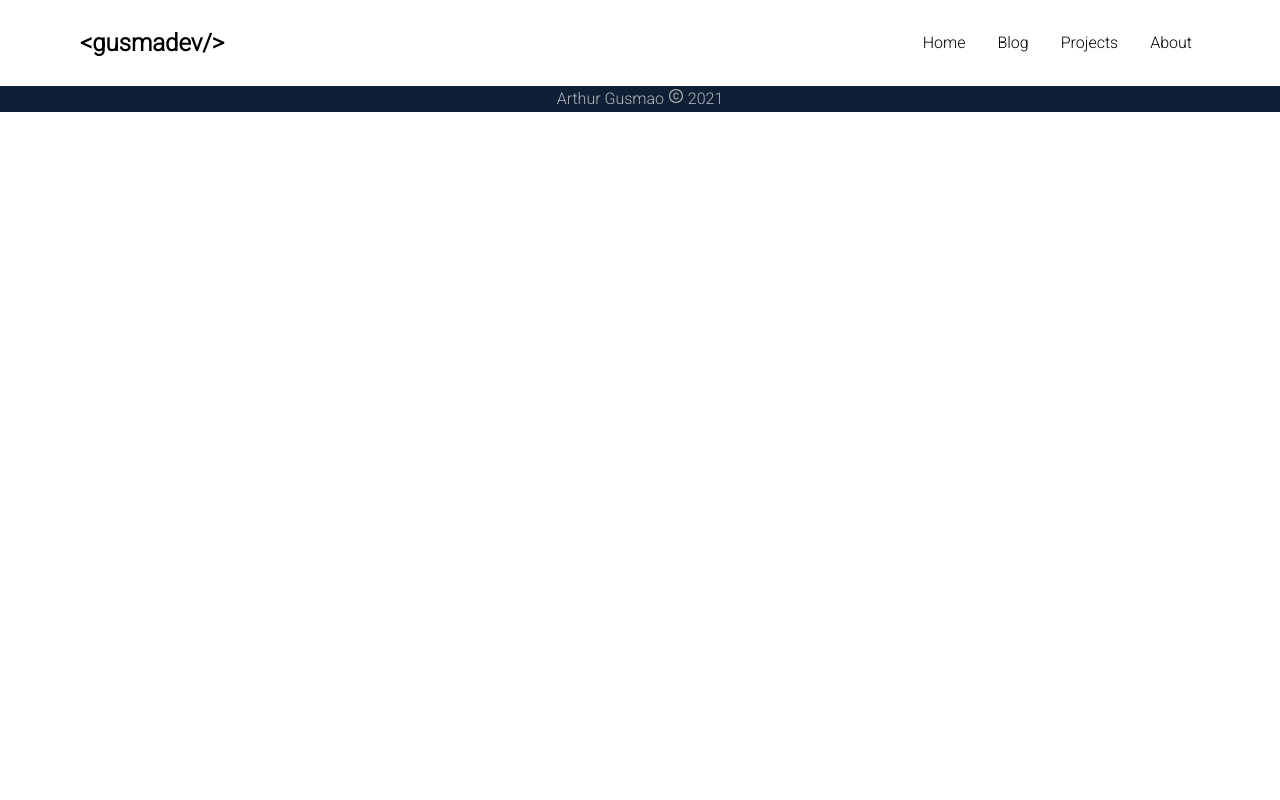
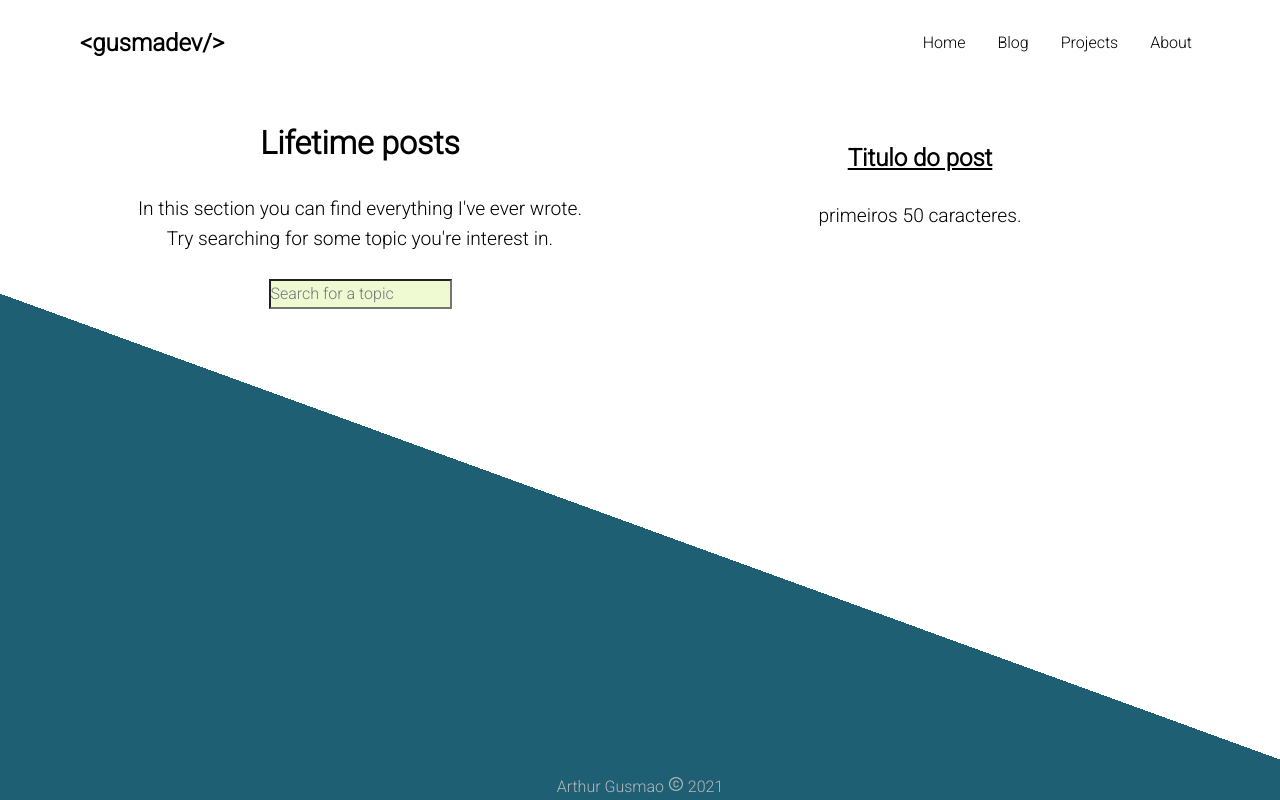
Before and after one commit to arthurgusma/gusmadev, a Next.js app in the folder gusmadev/: page /posts in a window 1280 px wide. Built offline with nearby package versions, Linux system fonts and the light colour scheme.

Commit message:
Mock version of blog posts created.

```diff
--- a/gusmadev/package.json
+++ b/gusmadev/package.json
@@ -1,6 +1,6 @@
 {
   "name": "gusmadev",
-  "version": "0.1.0",
+  "version": "0.2.0",
   "private": true,
   "scripts": {
     "dev": "next dev",
--- /dev/null
+++ b/gusmadev/src/components/Blog/index.tsx
@@ -0,0 +1,31 @@
+import styles from './styles.module.scss';
+
+export function Blog() {
+  return (
+    <div className={styles.container}>
+      <div className={styles.containerWrapper}>
+        <div className={styles.content}>
+          <h1>Lifetime posts</h1>
+          <p>
+            In this section you can find everything I've ever wrote. Try
+            searching for some topic you're interest in.
+          </p>
+          <form action='/posts' method='POST'>
+            <input
+              type='text'
+              id='post'
+              name='topic'
+              placeholder='Search for a topic'
+            />
+          </form>
+        </div>
+        <div className={styles.content}>
+          <h2>
+            <a href='/read/<%= post.title %>'>Titulo do post </a>
+          </h2>
+          <p>primeiros 50 caracteres.</p>
+        </div>
+      </div>
+    </div>
+  );
+}
--- /dev/null
+++ b/gusmadev/src/components/Blog/styles.module.scss
@@ -0,0 +1,43 @@
+.containerWrapper {
+  max-width: 1120px;
+  display: flex;
+  justify-content: space-around;
+  align-items: center;
+  text-align: center;
+  margin: 0 auto;
+}
+
+.content {
+  width: 50%;
+
+  & p {
+    padding: 0 1rem;
+  }
+
+  & h1 {
+    margin-top: 2rem;
+  }
+
+  & h2 a {
+    color: #000000;
+    text-decoration: underline;
+
+    &:hover {
+      color: gray;
+    }
+  }
+
+  & input {
+    background-color: #effad3;
+  }
+}
+
+@media (max-width: 650px) {
+  .containerWrapper {
+    display: grid;
+  }
+  .content {
+    width: 100%;
+    margin: 1rem auto;
+  }
+}
--- /dev/null
+++ b/gusmadev/src/pages/posts.module.scss
@@ -0,0 +1,25 @@
+.container {
+  background: -webkit-linear-gradient(70deg, #1e5f74 40%, #ffffff 40%);
+  height: 100vh;
+
+  & footer {
+    position: absolute;
+    bottom: 0;
+  }
+
+  & p {
+    padding: 0 3rem;
+    font-size: 1.2rem;
+  }
+
+  & h1,
+  h2,
+  p {
+    margin-bottom: 1.5rem;
+  }
+
+  & footer p {
+    margin: 0;
+    font-size: 1rem;
+  }
+}
--- a/gusmadev/src/pages/posts.tsx
+++ b/gusmadev/src/pages/posts.tsx
@@ -1,15 +1,21 @@
 import Head from 'next/head';
 import { Footer } from '../components/Footer';
 import { Navbar } from '../components/Navbar';
+import { Blog } from '../components/Blog';
+
+import styles from './posts.module.scss';
 
 export default function Posts() {
   return (
-        <>
-    <Head>
-      <title>Posts | Gusmadev</title>
-    </Head>
-    <Navbar/>
-    <Footer/>
+    <>
+      <Head>
+        <title>Posts | Gusmadev</title>
+      </Head>
+      <main className={styles.container}>
+        <Navbar />
+        <Blog />
+        <Footer />
+      </main>
     </>
   );
 }
```
Also changed, not shown: gusmadev/src/components/Portfolio/index.tsx (+17 -17 lines).
